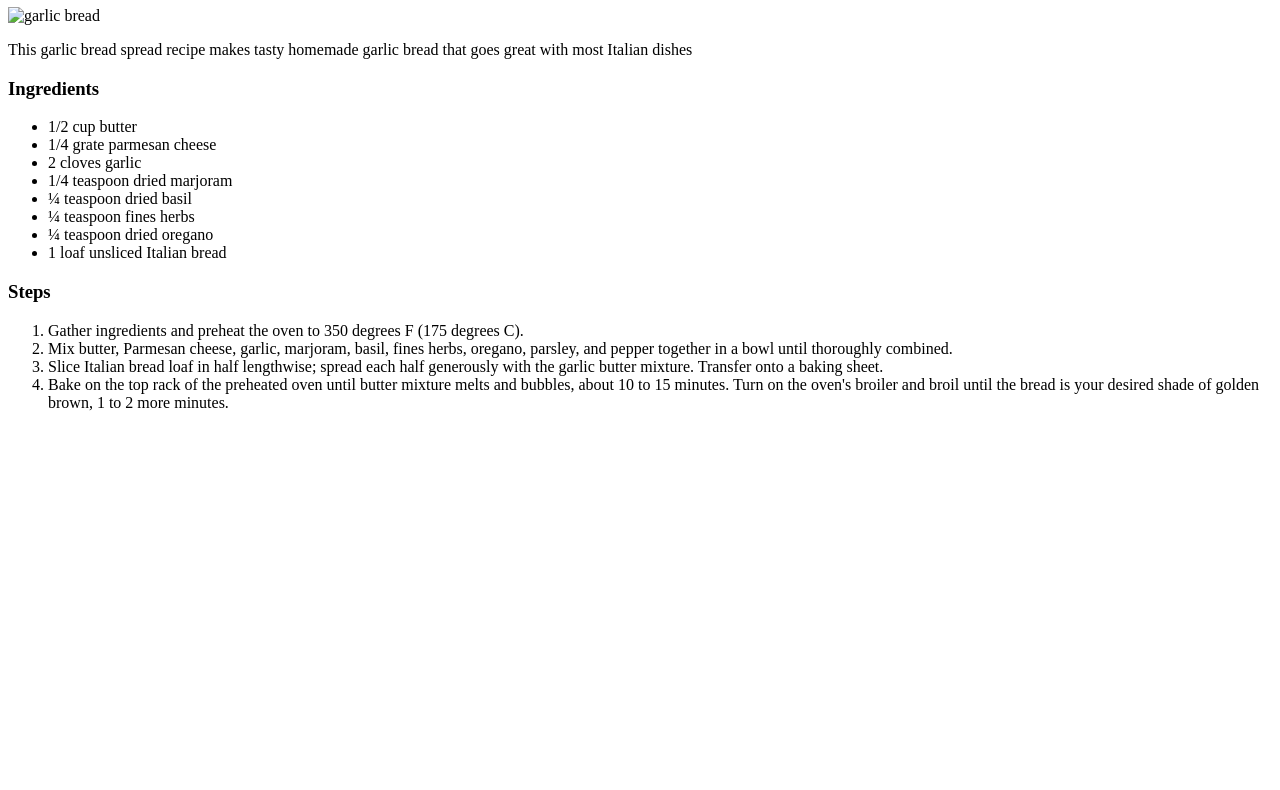
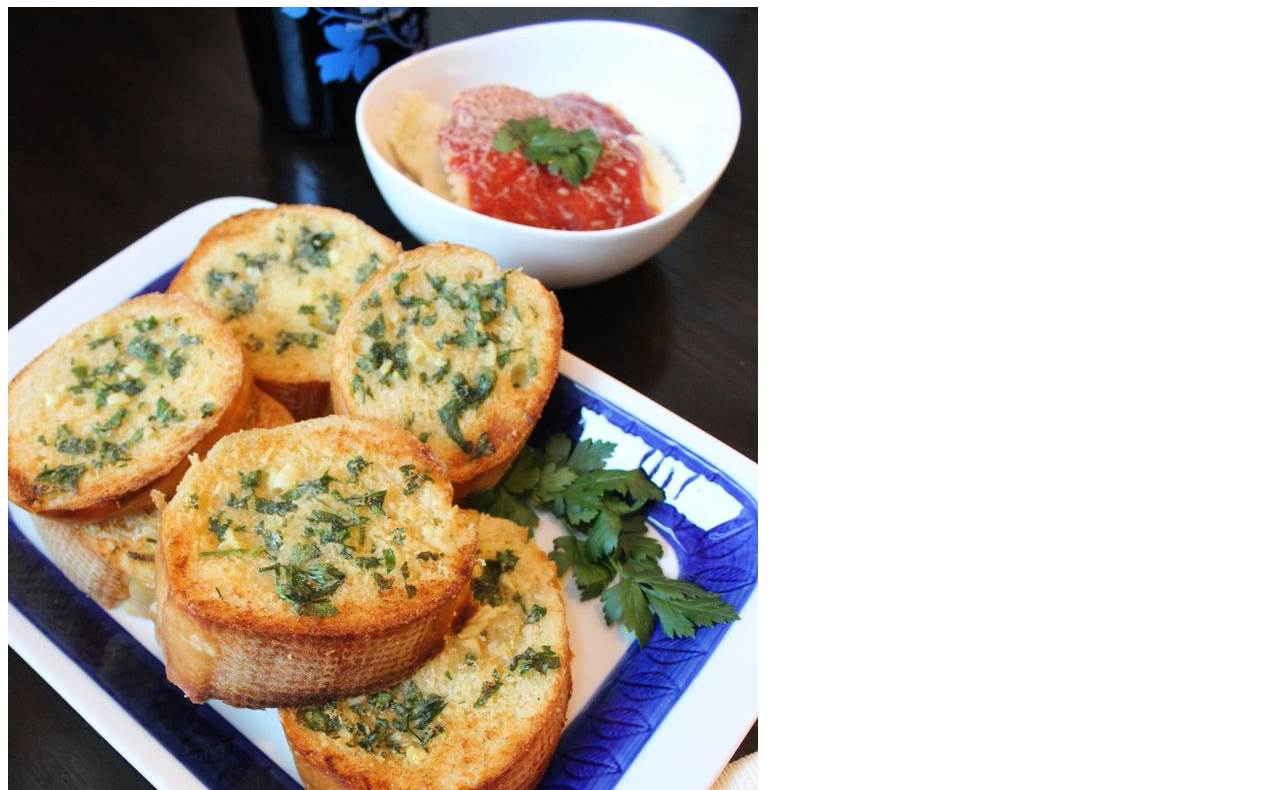
Before and after one commit to harneetsahi/odin-recipes, a plain HTML site: page recipes/garlicBread.html in a window 1280 px wide. Shown: the part 73-863 px from the top of the page. Before the commit the page ends 800 px from the top, so only its background shows below. Drawn offline with Linux system fonts and the light colour scheme.

Commit message:
updated src for image url

```diff
--- a/recipes/garlicBread.html
+++ b/recipes/garlicBread.html
@@ -7,7 +7,7 @@
   </head>
   <body>
     <h1>Garlic Bread Recipes</h1>
-    <img src="./garlicBread.jpg" alt="garlic bread">
+    <img src="../garlicBread.jpg" alt="garlic bread">
     <p>This garlic bread spread recipe makes tasty homemade garlic bread that goes great with most Italian dishes</p>
     <article>
       <h3>Ingredients</h3>
```
